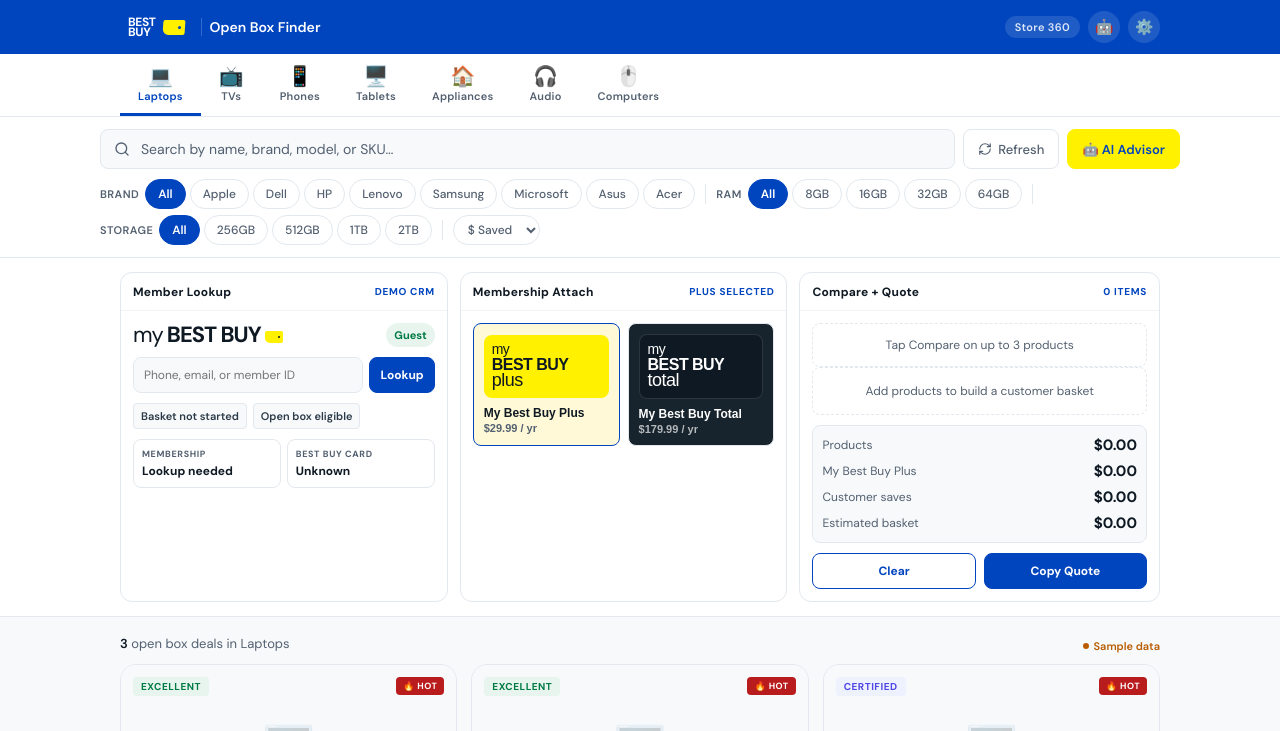
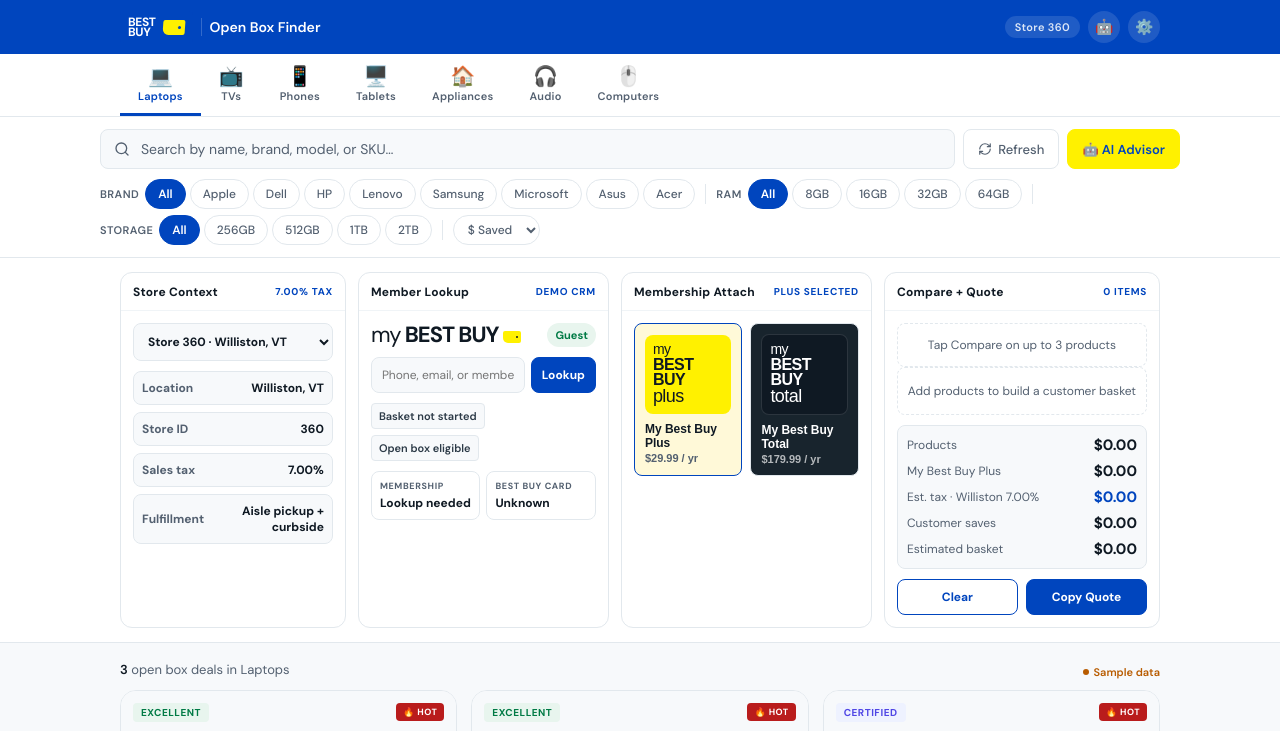
Before and after one commit to asheesh8/bb-openbox, a plain HTML site: page index.html in a window 1280 px wide. Both pictures are taken after a click on the button "Continue with sample data". Shown: the top 731 px of the page. Drawn offline with nearby package versions, Linux system fonts and the light colour scheme.

Commit message:
Add store selector and tax estimates

```diff
--- a/index.html
+++ b/index.html
@@ -137,7 +137,7 @@ body { font-family: 'DM Sans', -apple-system, sans-serif; background: #DCE6F1; c
 
 /* ── SALES WORKBENCH ── */
 .sales-workbench { background: var(--white); border-bottom: 1px solid var(--line); }
-.sales-workbench-in { max-width: 1080px; margin: 0 auto; padding: 14px 20px; display: grid; grid-template-columns: 1fr 1fr 1.1fr; gap: 12px; align-items: stretch; }
+.sales-workbench-in { max-width: 1080px; margin: 0 auto; padding: 14px 20px; display: grid; grid-template-columns: .9fr 1fr 1fr 1.1fr; gap: 12px; align-items: stretch; }
 .tool-panel { border: 1px solid var(--line); border-radius: var(--r12); background: var(--white); overflow: hidden; min-width: 0; }
 .tool-panel-h { min-height: 38px; padding: 10px 12px; display: flex; align-items: center; justify-content: space-between; gap: 10px; border-bottom: 1px solid var(--line-2); }
 .tool-title { font-size: 12px; font-weight: 800; color: var(--ink); letter-spacing: .02em; }
@@ -195,6 +195,13 @@ body { font-family: 'DM Sans', -apple-system, sans-serif; background: #DCE6F1; c
 .quote-actions { display: flex; gap: 8px; }
 .quote-actions .mini-btn { flex: 1; }
 .mini-btn.light { background: var(--white); color: var(--blue); }
+.store-select { width: 100%; height: 38px; border: 1.5px solid var(--line); border-radius: var(--r8); padding: 0 10px; font-family: inherit; font-size: 12px; font-weight: 700; color: var(--ink); background: var(--surface); outline: none; margin-bottom: 10px; }
+.store-select:focus { border-color: var(--blue); background: var(--white); }
+.store-facts { display: grid; gap: 7px; }
+.store-fact { display: flex; align-items: center; justify-content: space-between; gap: 10px; border: 1px solid var(--line); background: var(--surface); border-radius: var(--r8); padding: 8px; font-size: 12px; }
+.store-fact span { color: var(--ink-3); font-weight: 700; }
+.store-fact strong { color: var(--ink); font-weight: 800; text-align: right; }
+.quote-total-row.tax strong { color: var(--blue); }
 
 /* DEPT FILTERS */
 .dept-filters { display: flex; gap: 6px; flex-wrap: wrap; align-items: center; }
@@ -481,6 +488,16 @@ body { font-family: 'DM Sans', -apple-system, sans-serif; background: #DCE6F1; c
   <!-- SALES WORKBENCH -->
   <section class="sales-workbench" aria-label="Sales tools">
     <div class="sales-workbench-in">
+      <div class="tool-panel">
+        <div class="tool-panel-h">
+          <span class="tool-title">Store Context</span>
+          <span class="tool-kicker" id="store-kicker">7.00% tax</span>
+        </div>
+        <div class="tool-body">
+          <select class="store-select" id="store-select" aria-label="Store selector"></select>
+          <div class="store-facts" id="store-facts"></div>
+        </div>
+      </div>
       <div class="tool-panel">
         <div class="tool-panel-h">
           <span class="tool-title">Member Lookup</span>
@@ -782,6 +799,13 @@ const DEPTS = [
   },
 ];
 
+const STORES = [
+  { id: "360", label: "Store 360 · Williston, VT", city: "Williston", state: "VT", bbStoreId: "360", tax: 0.07, pickup: "Aisle pickup + curbside", region: "Burlington market" },
+  { id: "578", label: "Store 578 · South Burlington, VT", city: "South Burlington", state: "VT", bbStoreId: "578", tax: 0.07, pickup: "Store pickup", region: "Burlington market" },
+  { id: "480", label: "Store 480 · West Lebanon, NH", city: "West Lebanon", state: "NH", bbStoreId: "480", tax: 0, pickup: "Store pickup", region: "Upper Valley" },
+  { id: "597", label: "Store 597 · Plattsburgh, NY", city: "Plattsburgh", state: "NY", bbStoreId: "597", tax: 0.08, pickup: "Store pickup", region: "North Country" },
+];
+
 const DEMO_ITEMS = [
   {sku:"6534632",name:"Apple MacBook Pro 14\" M3 Pro 18GB/512GB",desc:"M3 Pro chip, 18GB unified memory, Liquid Retina XDR, ProRes",category:"laptops",reg:1999.99,sale:1399.99,cond:"excellent",rating:4.9,reviews:447,img:""},
   {sku:"6499198",name:"Dell XPS 15\" OLED Touch i7-13700H 16GB/512GB",desc:"Intel Core i7 13th Gen, NVIDIA RTX 4060, OLED touch 3.5K",category:"laptops",reg:1899.99,sale:1099.99,cond:"excellent",rating:4.6,reviews:312,img:""},
@@ -816,7 +840,8 @@ let searchVal = "";
 let sortVal = "savings";
 let expandedId = null;
 let lastFetch = null;
-let authBadge = "Store 360";
+let activeStoreId = localStorage.getItem("bb_store") || "360";
+let authRole = "";
 let compareIds = [];
 let quoteIds = [];
 let memberPlan = "plus";
@@ -870,11 +895,28 @@ document.getElementById("sso-demo-btn").addEventListener("click", async () => {
   status.classList.add("show");
   btn.textContent = "SSO demo verified";
   setTimeout(() => {
-    authBadge = "Store 360 · Sales";
+    authRole = "Sales";
     document.getElementById("gate").style.display = "none";
     startApp(true);
     showToast("Demo SSO session started");
   }, 650);
+});
+
+document.getElementById("store-select").addEventListener("change", async e => {
+  activeStoreId = e.target.value;
+  localStorage.setItem("bb_store", activeStoreId);
+  updateStoreContext();
+  renderSalesTools();
+  if (!IS_DEMO && ALL_ITEMS.length) {
+    const btn = document.getElementById("refresh-btn");
+    btn.classList.add("spin");
+    ALL_ITEMS = await fetchAll();
+    btn.classList.remove("spin");
+    lastFetch = new Date();
+    updateLiveIndicator();
+    render();
+    showToast(`Inventory scoped to ${getActiveStore().city}`);
+  }
 });
 
 document.getElementById("settings-btn").addEventListener("click", () => {
@@ -942,9 +984,10 @@ async function startApp(demo) {
 
   loading.style.display = "none";
   document.getElementById("app").classList.add("on");
-  document.getElementById("tb-store").textContent = authBadge;
   lastFetch = new Date();
 
+  buildStoreSelector();
+  updateStoreContext();
   buildDeptTabs();
   resetFilters();
   buildDeptFilters();
@@ -959,14 +1002,15 @@ async function startApp(demo) {
 async function fetchAll() {
   const results = [];
   const seen = new Set();
+  const store = getActiveStore();
 
   const allCatIds = [...new Set(DEPTS.flatMap(d => d.cats))];
 
-  document.getElementById("load-cat").textContent = "Fetching all departments…";
+  document.getElementById("load-cat").textContent = `Fetching ${store.city} open box inventory…`;
 
   await Promise.all(allCatIds.map(async catId => {
     try {
-      const r = await fetch(`https://api.bestbuy.com/beta/products/openBox(categoryId=${catId})?apiKey=${API_KEY}&pageSize=100`);
+      const r = await fetch(`https://api.bestbuy.com/beta/products/openBox(categoryId=${catId})?apiKey=${API_KEY}&pageSize=100&storeId=${store.bbStoreId}`);
       if (!r.ok) return;
       const data = await r.json();
 
@@ -1032,6 +1076,31 @@ document.getElementById("refresh-btn").addEventListener("click", async () => {
   render();
   showToast("Inventory refreshed!");
 });
+
+// ─────────────────────────────────────────────
+//  STORE CONTEXT
+// ─────────────────────────────────────────────
+function getActiveStore() {
+  return STORES.find(s => s.id === activeStoreId) || STORES[0];
+}
+
+function buildStoreSelector() {
+  const select = document.getElementById("store-select");
+  select.innerHTML = STORES.map(s => `<option value="${s.id}"${s.id === activeStoreId ? " selected" : ""}>${s.label}</option>`).join("");
+}
+
+function updateStoreContext() {
+  const store = getActiveStore();
+  const role = authRole ? ` · ${authRole}` : "";
+  document.getElementById("tb-store").textContent = `Store ${store.bbStoreId}${role}`;
+  document.getElementById("store-kicker").textContent = `${(store.tax * 100).toFixed(2)}% tax`;
+  document.getElementById("store-facts").innerHTML = `
+    <div class="store-fact"><span>Location</span><strong>${store.city}, ${store.state}</strong></div>
+    <div class="store-fact"><span>Store ID</span><strong>${store.bbStoreId}</strong></div>
+    <div class="store-fact"><span>Sales tax</span><strong>${(store.tax * 100).toFixed(2)}%</strong></div>
+    <div class="store-fact"><span>Fulfillment</span><strong>${store.pickup}</strong></div>
+  `;
+}
 
 // ─────────────────────────────────────────────
 //  DEPT TABS
@@ -1260,11 +1329,14 @@ function renderSalesTools() {
   const subtotal = quoteItems.reduce((sum, i) => sum + i.sale, 0);
   const savings = quoteItems.reduce((sum, i) => sum + i.savings, 0);
   const planCost = quoteItems.length ? membershipCost() : 0;
-  const estimated = subtotal + planCost;
+  const taxable = subtotal + planCost;
+  const tax = taxable * getActiveStore().tax;
+  const estimated = taxable + tax;
   document.getElementById("quote-kicker").textContent = `${quoteItems.length} item${quoteItems.length === 1 ? "" : "s"}`;
   document.getElementById("quote-totals").innerHTML = `
     <div class="quote-total-row"><span>Products</span><strong>$${subtotal.toFixed(2)}</strong></div>
     <div class="quote-total-row"><span>${membershipName()}</span><strong>$${planCost.toFixed(2)}</strong></div>
+    <div class="quote-total-row tax"><span>Est. tax · ${getActiveStore().city} ${(getActiveStore().tax * 100).toFixed(2)}%</span><strong>$${tax.toFixed(2)}</strong></div>
     <div class="quote-total-row"><span>Customer saves</span><strong>$${savings.toFixed(2)}</strong></div>
     <div class="quote-total-row"><span>Estimated basket</span><strong>$${estimated.toFixed(2)}</strong></div>
   `;
@@ -1291,11 +1363,15 @@ function buildQuoteText() {
   const lines = quoteItems.map(i => `${i.name} - $${i.sale.toFixed(2)} open box (${i.cond}), save $${i.savings.toFixed(2)}. SKU ${i.sku}`);
   const subtotal = quoteItems.reduce((sum, i) => sum + i.sale, 0);
   const savings = quoteItems.reduce((sum, i) => sum + i.savings, 0);
+  const store = getActiveStore();
+  const taxable = subtotal + membershipCost();
+  const tax = taxable * store.tax;
   return [
-    `Open Box Finder quote${memberSession ? ` for ${memberSession.name}` : ""}:`,
+    `Open Box Finder quote${memberSession ? ` for ${memberSession.name}` : ""} · Store ${store.bbStoreId} ${store.city}, ${store.state}:`,
     ...lines,
     `${membershipName()}: $${membershipCost().toFixed(2)}/yr`,
-    `Estimated basket: $${(subtotal + membershipCost()).toFixed(2)}`,
+    `Estimated tax (${(store.tax * 100).toFixed(2)}%): $${tax.toFixed(2)}`,
+    `Estimated basket: $${(taxable + tax).toFixed(2)}`,
     `Open box savings: $${savings.toFixed(2)}`,
   ].join("\n");
 }
```
